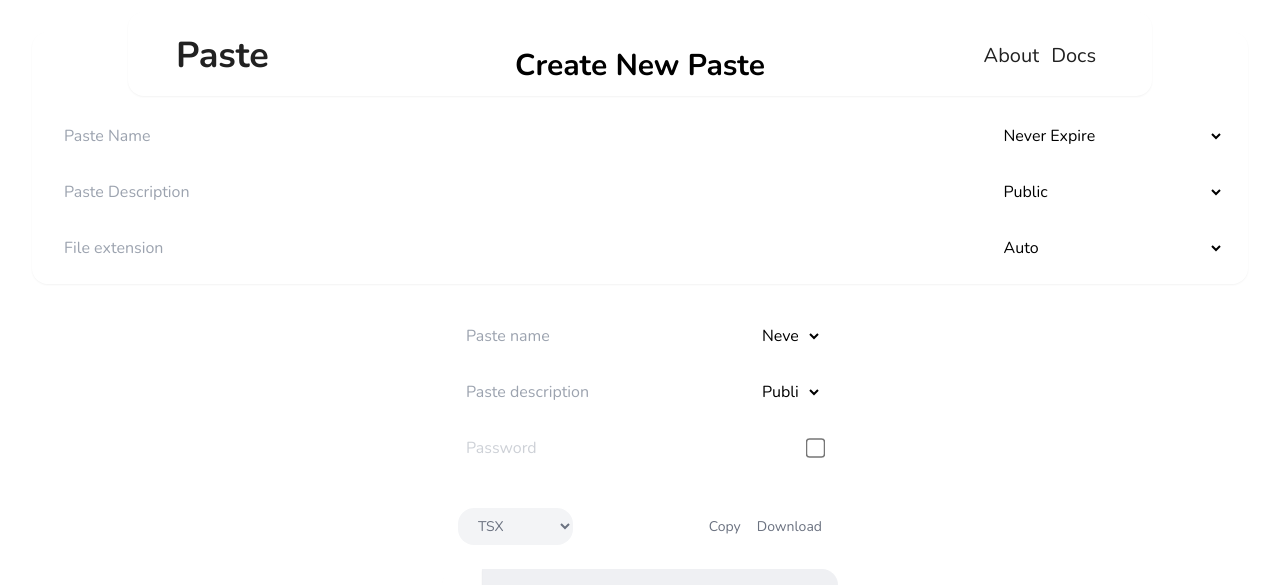
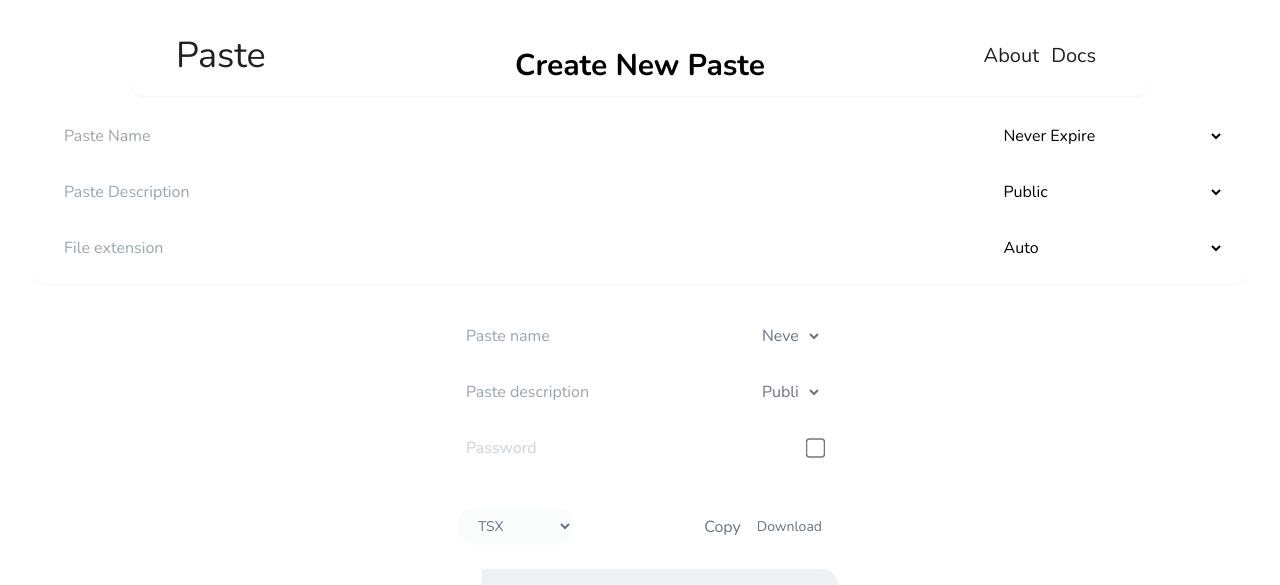
Before and after one commit to Riyadh-Muradi/pastebin, a Next.js app: page /new in a window 1280 px wide. Shown: the top 585 px of the page. Built offline with nearby package versions, Linux system fonts and the light colour scheme.

Commit message:
CodeBlock

```diff
--- a/src/components/CodeBlock.tsx
+++ b/src/components/CodeBlock.tsx
@@ -39,9 +39,9 @@ const CodeBlock: React.FC<CodeBlockProps> = ({
             <input
               type="text"
               placeholder="Paste name"
-              className="w-full bg-transparent p-2 text-base text-black outline-none"
+              className="w-full bg-transparent p-2 text-base text-gray-500 outline-none"
             />
-            <select className="w-1/4 bg-transparent p-2 text-base text-black outline-none">
+            <select className="w-1/4 bg-transparent p-2 text-base text-gray-500 outline-none">
               <option value="never">Never Expire</option>
               <option value="1hour">1 Hour</option>
               <option value="1day">1 Day</option>
@@ -52,9 +52,9 @@ const CodeBlock: React.FC<CodeBlockProps> = ({
             <input
               type="text"
               placeholder="Paste description"
-              className="w-full bg-transparent p-2 text-base text-black outline-none"
+              className="w-full bg-transparent p-2 text-base text-gray-500 outline-none"
             />
-            <select className="w-1/4 bg-transparent p-2 text-base text-black outline-none">
+            <select className="w-1/4 bg-transparent p-2 text-base text-gray-500 outline-none">
               <option value="public">Public</option>
               <option value="private">Private</option>
             </select>
@@ -68,7 +68,7 @@ const CodeBlock: React.FC<CodeBlockProps> = ({
               value={password}
               onChange={(e) => setPassword(e.target.value)}
               disabled={!isPasswordEnabled}
-              className={`w-full bg-transparent p-2 text-base text-black outline-none ${
+              className={`w-full bg-transparent p-2 text-base text-gray-500 outline-none ${
                 !isPasswordEnabled ? "cursor-not-allowed opacity-50" : ""
               }`}
             />
@@ -83,7 +83,7 @@ const CodeBlock: React.FC<CodeBlockProps> = ({
       </div>
       <div className="mb-2 flex items-center justify-between rounded-2xl bg-white/40 p-4">
         {/* Language Dropdown */}
-        <select className="rounded-2xl bg-gray-100 p-2 px-4 text-sm text-gray-500 focus:outline-none">
+        <select className="rounded-2xl bg-gray-100/40 bg-opacity-10 p-2 px-4 text-sm text-gray-500 focus:outline-none">
           <option value="TSX">TSX</option>
           <option value="JavaScript">JavaScript</option>
           <option value="Python">Python</option>
@@ -95,7 +95,7 @@ const CodeBlock: React.FC<CodeBlockProps> = ({
 
         {/* Copy and Download Buttons */}
         <div className="flex gap-4">
-          <button className="text-sm text-gray-500">Copy</button>
+          <button className="text-base text-gray-500">Copy</button>
           <button className="text-sm text-gray-500">Download</button>
         </div>
       </div>
--- a/src/components/sections/layout/header/Navbar.tsx
+++ b/src/components/sections/layout/header/Navbar.tsx
@@ -41,7 +41,7 @@ const Navbar = () => {
       className="fixed left-0 right-0 top-3 z-50 mx-auto flex items-center justify-between gap-3 rounded-2xl shadow-sm sm:px-6 md:px-4 lg:px-6"
       animate={controls}
     >
-      <Link href={"./"} className="text-4xl font-bold">
+      <Link href={"./"} className="text-4xl">
         <ButtonFlip title="Paste" border={false} />
       </Link>
       <div className="flex items-center justify-center gap-3 p-2 text-xl">
```
